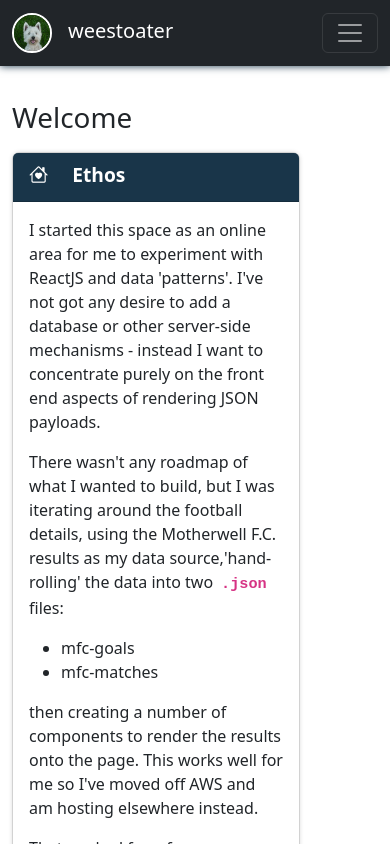
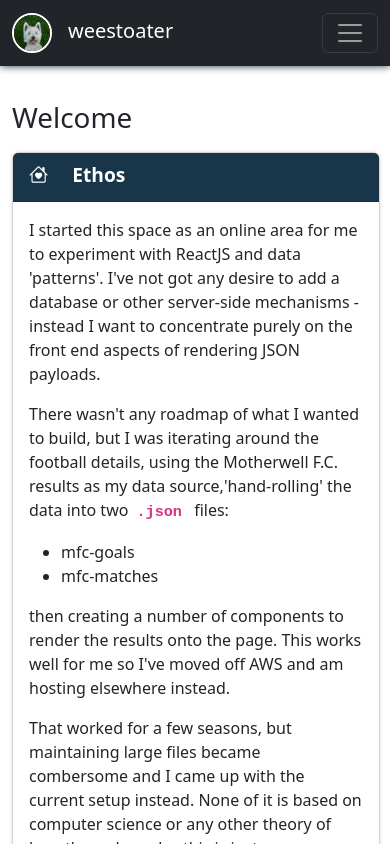
Before and after one commit to weestoater/bs-weestoater, a React (Vite) app: page / in a window 390 px wide. Shown: the top 844 px of the page. Built offline with nearby package versions, Linux system fonts and the light colour scheme.

Commit message:
mobile css fixed

```diff
--- a/src/scss/utils/_utils.scss
+++ b/src/scss/utils/_utils.scss
@@ -33,11 +33,11 @@ a.skip-link {
 }
 
 .grid-auto-fill {
-  --min-col-size: 18rem;
+  --min-col-size: 23rem;
   display: grid;
   grid-template-columns: repeat(
     auto-fill,
-    minmax(var(--min-col-size), calc(25% - 2rem))
+    minmax(var(--min-col-size), calc(33% - 2rem))
   );
   gap: 2rem;
   margin-top: -2rem;
```
Also changed, not shown: src/css/style.css.
